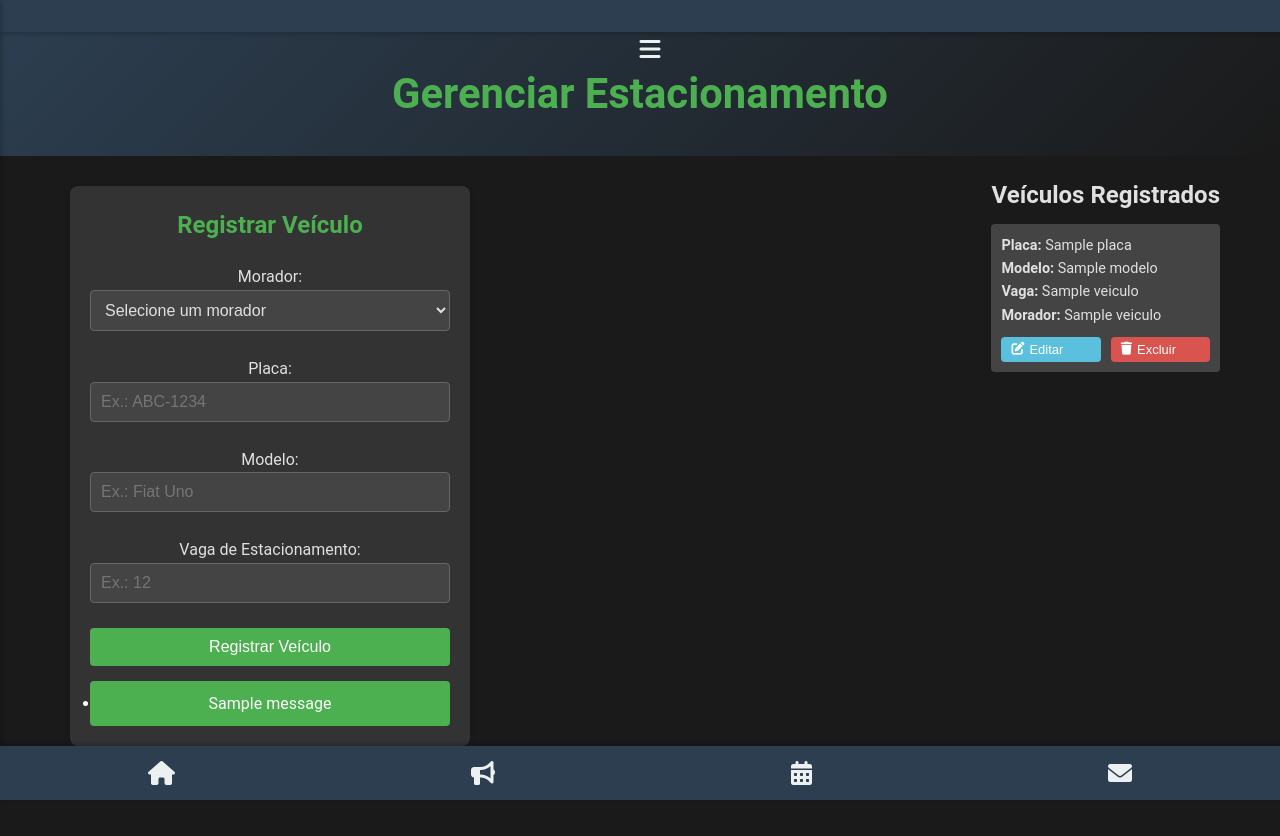
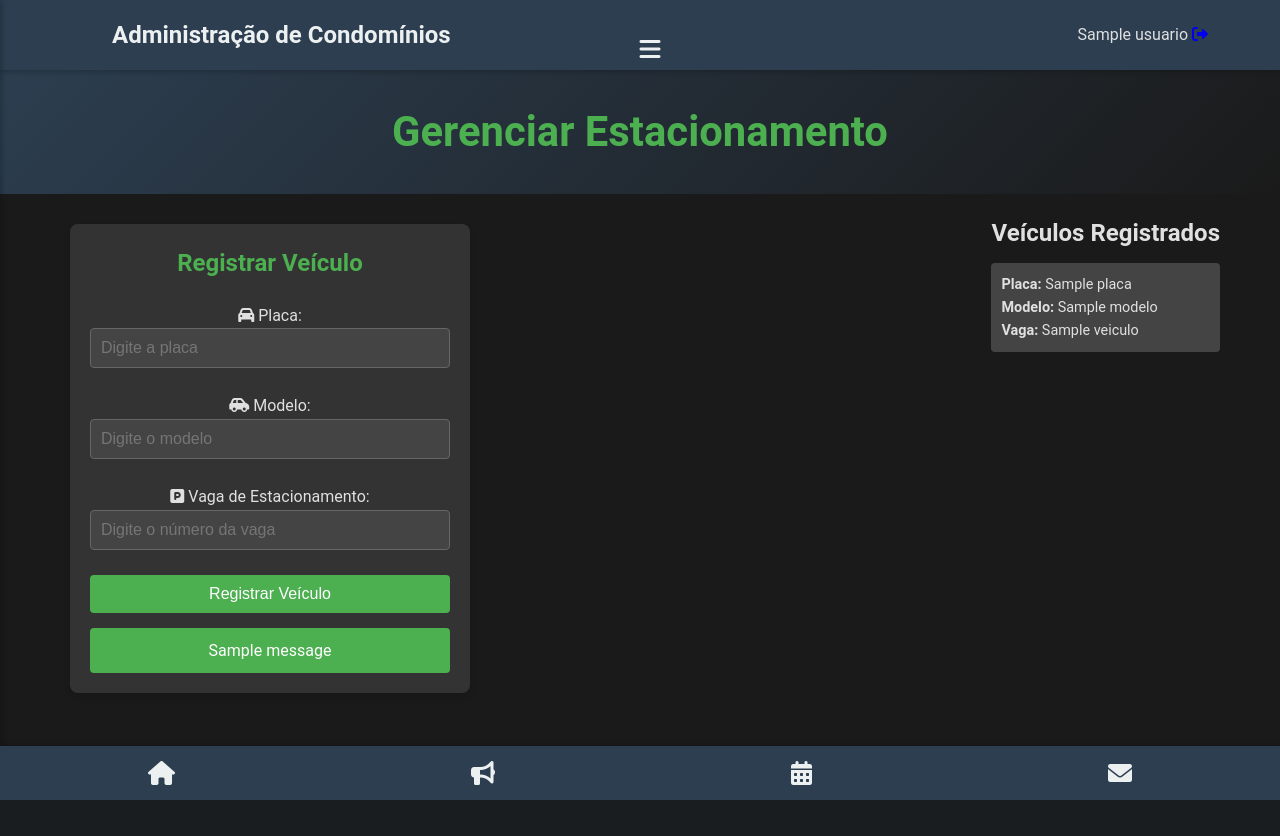
Before and after one commit to Sthsantos/AppCondominio, a Flask app: template templates/estacionamento.html in a window 1280 px wide. After the commit the page ends 800 px from the top, so only its background shows below. Run offline with Flask 3, Linux system fonts and the light colour scheme; the template is opened without the code that fills it: most values are stand-ins (such as "Sample title", 1, 10 or a date in 2020); one stand-in notice (Sample message) is shown.

Commit message:
Update estacionamento.html

```diff
--- a/templates/estacionamento.html
+++ b/templates/estacionamento.html
@@ -11,44 +11,29 @@
             const sidebar = document.querySelector('.sidebar');
             sidebar.classList.toggle('open');
         }
-
-        function toggleEditForm(veiculoId) {
-            const form = document.getElementById('edit-form-' + veiculoId);
-            if (form.style.display === 'none' || form.style.display === '') {
-                form.style.display = 'block';
-            } else {
-                form.style.display = 'none';
-            }
-        }
-
-        function showDeleteModal(veiculoId) {
-            const modal = document.getElementById('delete-modal');
-            const form = document.getElementById('delete-form-' + veiculoId);
-            modal.style.display = 'block';
-            modal.querySelector('.confirm-delete').onclick = function() {
-                form.submit();
-            };
-        }
-
-        function hideDeleteModal() {
-            const modal = document.getElementById('delete-modal');
-            modal.style.display = 'none';
-        }
     </script>
 </head>
 <body>
+    <!-- Cabeçalho Fixo -->
     <header>
         <div class="navbar">
             <button class="sidebar-toggle" onclick="toggleSidebar()">
                 <i class="fas fa-bars"></i>
             </button>
-            <div class="logo"></div>
+            <div class="logo">Administração de Condomínios</div>
+            <div class="user-info">
+                {% if usuario %}
+                    <span>{{ usuario['nome'] }}</span>
+                    <a href="{{ url_for('logout') }}" class="logout-icon"><i class="fas fa-sign-out-alt"></i></a>
+                {% endif %}
+            </div>
         </div>
     </header>
 
     <!-- Menu Lateral -->
     <nav class="sidebar">
         <ul>
+            <li><a href="{{ url_for('index') }}"><i class="fas fa-home"></i> Início</a></li>
             <li><a href="{{ url_for('perfil') }}"><i class="fas fa-user"></i> Perfil</a></li>
             <li><a href="{{ url_for('configuracoes') }}"><i class="fas fa-cog"></i> Configurações</a></li>
             <li><a href="{{ url_for('manutencao') }}"><i class="fas fa-wrench"></i> Manutenção</a></li>
@@ -57,6 +42,7 @@
             <li><a href="{{ url_for('feedback') }}"><i class="fas fa-comments"></i> Feedback</a></li>
             <li><a href="{{ url_for('moradores') }}"><i class="fas fa-users"></i> Moradores</a></li>
             <li><a href="{{ url_for('forum') }}"><i class="fas fa-comment-dots"></i> Fórum</a></li>
+            <li><a href="{{ url_for('anuncios') }}"><i class="fas fa-bullhorn"></i> Anúncios</a></li>
             {% if session.get('tipo_usuario') == 'admin' %}
                 <li><a href="{{ url_for('comunicacao') }}"><i class="fas fa-bullhorn"></i> Comunicação</a></li>
                 <li><a href="{{ url_for('relatorios') }}"><i class="fas fa-chart-bar"></i> Relatórios</a></li>
@@ -68,100 +54,54 @@
         </ul>
     </nav>
 
+    <!-- Conteúdo Principal -->
     <main class="estacionamento-page">
         <section class="hero">
             <h1 class="animate-text">Gerenciar Estacionamento</h1>
         </section>
-        <section class="content">
+        <div class="content">
             <div class="form-container">
                 <h2>Registrar Veículo</h2>
                 <form method="POST" action="{{ url_for('estacionamento') }}">
                     <div class="form-group">
-                        <label for="usuario_id">Morador:</label>
-                        <select name="usuario_id" id="usuario_id" required>
-                            <option value="">Selecione um morador</option>
-                            {% for usuario in usuarios %}
-                                <option value="{{ usuario['id'] }}">{{ usuario['nome'] }}</option>
-                            {% endfor %}
-                        </select>
+                        <label for="placa"><i class="fas fa-car"></i> Placa:</label>
+                        <input type="text" name="placa" id="placa" required placeholder="Digite a placa">
                     </div>
                     <div class="form-group">
-                        <label for="placa">Placa:</label>
-                        <input type="text" name="placa" id="placa" required placeholder="Ex.: ABC-1234">
+                        <label for="modelo"><i class="fas fa-car-side"></i> Modelo:</label>
+                        <input type="text" name="modelo" id="modelo" required placeholder="Digite o modelo">
                     </div>
                     <div class="form-group">
-                        <label for="modelo">Modelo:</label>
-                        <input type="text" name="modelo" id="modelo" required placeholder="Ex.: Fiat Uno">
+                        <label for="vaga_estacionamento"><i class="fas fa-parking"></i> Vaga de Estacionamento:</label>
+                        <input type="number" name="vaga_estacionamento" id="vaga_estacionamento" required placeholder="Digite o número da vaga">
                     </div>
-                    <div class="form-group">
-                        <label for="vaga_estacionamento">Vaga de Estacionamento:</label>
-                        <input type="number" name="vaga_estacionamento" id="vaga_estacionamento" required min="1" placeholder="Ex.: 12">
-                    </div>
-                    <input type="submit" value="Registrar Veículo">
+                    <input type="submit" value="Registrar Veículo" class="btn-login">
                 </form>
                 {% with messages = get_flashed_messages() %}
                     {% if messages %}
-                        <ul class="flash-messages">
+                        <div class="flash-messages">
                             {% for message in messages %}
-                                <li>{{ message }}</li>
+                                <p>{{ message }}</p>
                             {% endfor %}
-                        </ul>
+                        </div>
                     {% endif %}
                 {% endwith %}
             </div>
             <div class="veiculos-list-container">
                 <h2>Veículos Registrados</h2>
-                {% if veiculos|length > 0 %}
-                    <ul class="veiculos-list">
+                <ul class="veiculos-list">
+                    {% if veiculos|length > 0 %}
                         {% for veiculo in veiculos %}
                             <li>
                                 <strong>Placa:</strong> {{ veiculo['placa'] }}<br>
                                 <strong>Modelo:</strong> {{ veiculo['modelo'] }}<br>
-                                <strong>Vaga:</strong> {{ veiculo['vaga_estacionamento'] }}<br>
-                                <strong>Morador:</strong> {{ veiculo['usuario_nome'] }}<br>
-                                <div class="aviso-actions">
-                                    <button onclick="toggleEditForm({{ veiculo['id'] }})" class="btn-edit">
-                                        <i class="fas fa-edit"></i> Editar
-                                    </button>
-                                    <button onclick="showDeleteModal({{ veiculo['id'] }})" class="btn-delete">
-                                        <i class="fas fa-trash"></i> Excluir
-                                    </button>
-                                    <form id="delete-form-{{ veiculo['id'] }}" method="POST" action="{{ url_for('delete_veiculo', veiculo_id=veiculo['id']) }}" style="display: none;"></form>
-                                </div>
-                                <div id="edit-form-{{ veiculo['id'] }}" class="edit-form" style="display: none;">
-                                    <form method="POST" action="{{ url_for('edit_veiculo', veiculo_id=veiculo['id']) }}">
-                                        <label for="usuario_id_{{ veiculo['id'] }}">Morador:</label>
-                                        <select name="usuario_id" id="usuario_id_{{ veiculo['id'] }}" required>
-                                            {% for usuario in usuarios %}
-                                                <option value="{{ usuario['id'] }}" {% if usuario['id'] == veiculo['usuario_id'] %}selected{% endif %}>{{ usuario['nome'] }}</option>
-                                            {% endfor %}
-                                        </select>
-                                        <label for="placa_{{ veiculo['id'] }}">Placa:</label>
-                                        <input type="text" id="placa_{{ veiculo['id'] }}" name="placa" value="{{ veiculo['placa'] }}" required>
-                                        <label for="modelo_{{ veiculo['id'] }}">Modelo:</label>
-                                        <input type="text" id="modelo_{{ veiculo['id'] }}" name="modelo" value="{{ veiculo['modelo'] }}" required>
-                                        <label for="vaga_{{ veiculo['id'] }}">Vaga:</label>
-                                        <input type="number" id="vaga_{{ veiculo['id'] }}" name="vaga_estacionamento" value="{{ veiculo['vaga_estacionamento'] }}" required min="1">
-                                        <input type="submit" value="Salvar Alterações">
-                                    </form>
-                                </div>
+                                <strong>Vaga:</strong> {{ veiculo['vaga_estacionamento'] }}
                             </li>
                         {% endfor %}
-                    </ul>
-                {% else %}
-                    <p class="no-data">Nenhum veículo registrado no momento.</p>
-                {% endif %}
-            </div>
-        </section>
-        <!-- Modal de Confirmação de Exclusão -->
-        <div id="delete-modal" class="modal" style="display: none;">
-            <div class="modal-content">
-                <h3>Confirmar Exclusão</h3>
-                <p>Tem certeza que deseja excluir este veículo?</p>
-                <div class="modal-actions">
-                    <button class="confirm-delete">Sim, Excluir</button>
-                    <button onclick="hideDeleteModal()" class="cancel-modal">Não</button>
-                </div>
+                    {% else %}
+                        <li class="no-data">Nenhum veículo registrado.</li>
+                    {% endif %}
+                </ul>
             </div>
         </div>
     </main>
@@ -180,7 +120,7 @@
             <i class="fas fa-calendar-alt"></i>
             <span>Reservas</span>
         </a>
-        <a href="{{ url_for('mensagens') }}" class="{% if request.endpoint == 'mensagens' %}active{% endif %}">
+        <a href="{{ url_for('comunicacao') }}" class="{% if request.endpoint == 'comunicacao' %}active{% endif %}">
             <i class="fas fa-envelope"></i>
             <span>Mensagens</span>
         </a>
```
